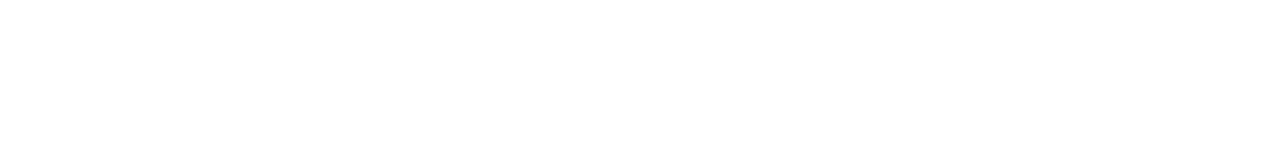
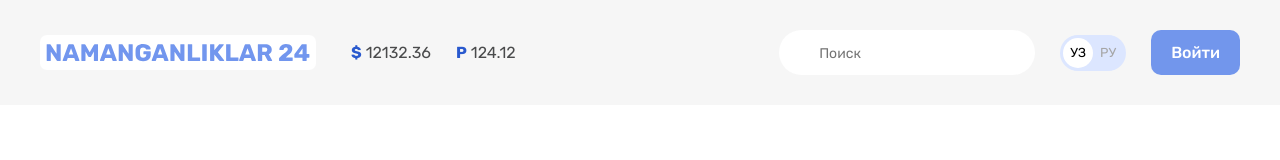
Before and after one commit to tymapuc/t-n24, a plain HTML site: page index.html in a window 1280 px wide. Drawn offline with Linux system fonts and the light colour scheme.

Commit message:
Add global search form and focus styles

```diff
--- a/css/style.css
+++ b/css/style.css
@@ -26,6 +26,38 @@ img {
     height: auto;
 }
 
+/* OUTLINE STYLES*/
+*:focus {
+    outline: 2px dashed #7296ec;
+    outline-offset: 3px;
+}
+
+/* BUTTON */
+.button {
+    display: inline-block;
+    padding: 13px 20px;
+    border-radius: 10px;
+    font-size: 16px;
+    line-height: normal;
+    font-weight: 500;
+    text-decoration: none;
+    text-align: center;
+    cursor: pointer;
+}
+.button-primary {
+    background-color: #7296ec;
+    color: #fff;
+}
+
+.button-primary:hover {
+    opacity: 0.8;
+}
+
+.button-primary:active {
+    opacity: 0.6;
+}
+
+
 /* CONTAINER */
 .container {
     width: 100%;
@@ -36,3 +68,88 @@ img {
     margin-right: auto;
 
 }
+
+/* SITE-HEADER */
+
+/* SITE-HEADER-TOP */
+.site-header-top {
+    padding-top: 30px;
+    padding-bottom: 30px;
+    background-color: #f6f6f6;
+}
+.site-header-top-container {
+    display: flex;
+    align-items: center;
+}
+
+/* LOGO */
+.site-header-logo {
+    display: flex;
+    padding: 8px 6px;
+    margin-right: 35px;
+    border-radius: 7px;
+    background-color: #fff;
+}
+
+.site-header-logo:hover{
+    opacity: 0.8;
+}
+
+.site-header-logo:active {
+    opacity: 0.6;
+}
+
+/* CURRENCY-RATES */
+.currency-rates {
+    display: flex;
+    align-items: center;
+    padding: 0;
+    margin: 0;
+    margin-right: auto;
+    list-style: none;
+}
+.currency-rates-item:not(:last-child) {
+    margin-right: 25px;
+}
+.currency-rates-type {
+    color: #2959ce;
+}
+
+/* GLOBAL-SEARCH-FORM */
+    .global-search-form {
+        margin-right: 25px;
+    }
+
+    .global-search-form-input {
+        padding-top: 15px;
+        padding-right: 20px;
+        padding-bottom: 13px;
+        padding-left: 40px;
+        border: 0;
+        border-radius: 60px;
+        font-size: 14px;
+        line-height: normal;
+    }
+
+/* LANG-TOGGLE */
+.lang-toggle {
+    display: flex;
+    padding: 3px;
+    margin-right: 25px;
+    border-radius: 39px;
+    background-color: #dce6ff;
+}
+.lang-toggle-link {
+    width: 30px;
+    height: 30px;
+    line-height: 30px;
+    border-radius: 50%;
+    font-size: 13px;
+    color: #a6a6a6;
+    text-align: center;
+    text-decoration: none;
+}
+.lang-toggle-link-active {
+    background-color: #fff;
+    color: #000;
+}
--- a/index.html
+++ b/index.html
@@ -16,5 +16,46 @@
 </head>
 <body>
 
+<!-- SITE-HEADER -->
+    <header class="site-header">
+
+<!-- SITE-HEADER-TOP -->
+        <div class="site-header-top">
+            <div class="site-header-top-container container">
+
+<!-- SITE-HEADER-LOGO -->
+                <a class="site-header-logo" href="index.html">
+                    <img class="site-header-logo-img" src="img/logo-purple.svg" alt="N24 logo" width="264" height="28">
+                </a>
+
+<!-- CURRENCY-RATES -->
+                <ul class="currency-rates">
+                    <li class="currency-rates-item">
+                        <b class="currency-rates-type">$</b>
+                        <span class="currency-rates-value">12132.36</span>
+                    </li>
+                    <li class="currency-rates-item">
+                        <b class="currency-rates-type">P</b>
+                        <span class="currency-rates-value">124.12</span>
+                    </li>
+                </ul>
+
+<!-- GLOBAL-SEARCH-FORM -->
+            <form class="global-search-form" action="http://echo.html.academy.ru" method="get">
+                <input class="global-search-form-input" type="search" name="search" placeholder="Поиск" aria-label="Поиск" required>
+            </form>
+
+<!-- LANG-TOGGLE -->
+                <div class="lang-toggle">
+                    <a class="lang-toggle-link lang-toggle-link-active" href="index.html">УЗ</a>
+                    <a class="lang-toggle-link" href="index.html/ru">РУ</a>
+                </div>
+
+<!-- SITE-HEADER-AUTH -->
+                <a class="button button-primary" href="#">Войти</a>
+            </div>
+        </div>
+    </header>
+
 </body>
 </html>
```
